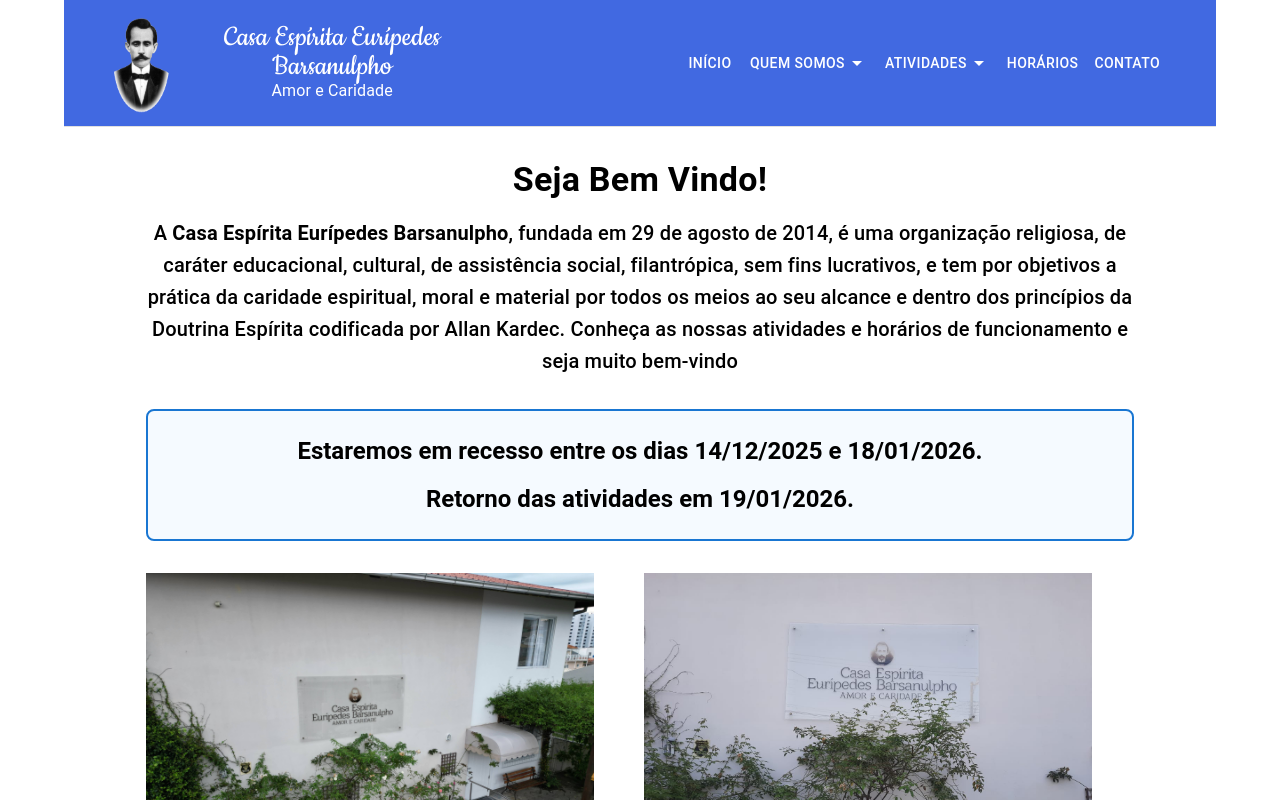
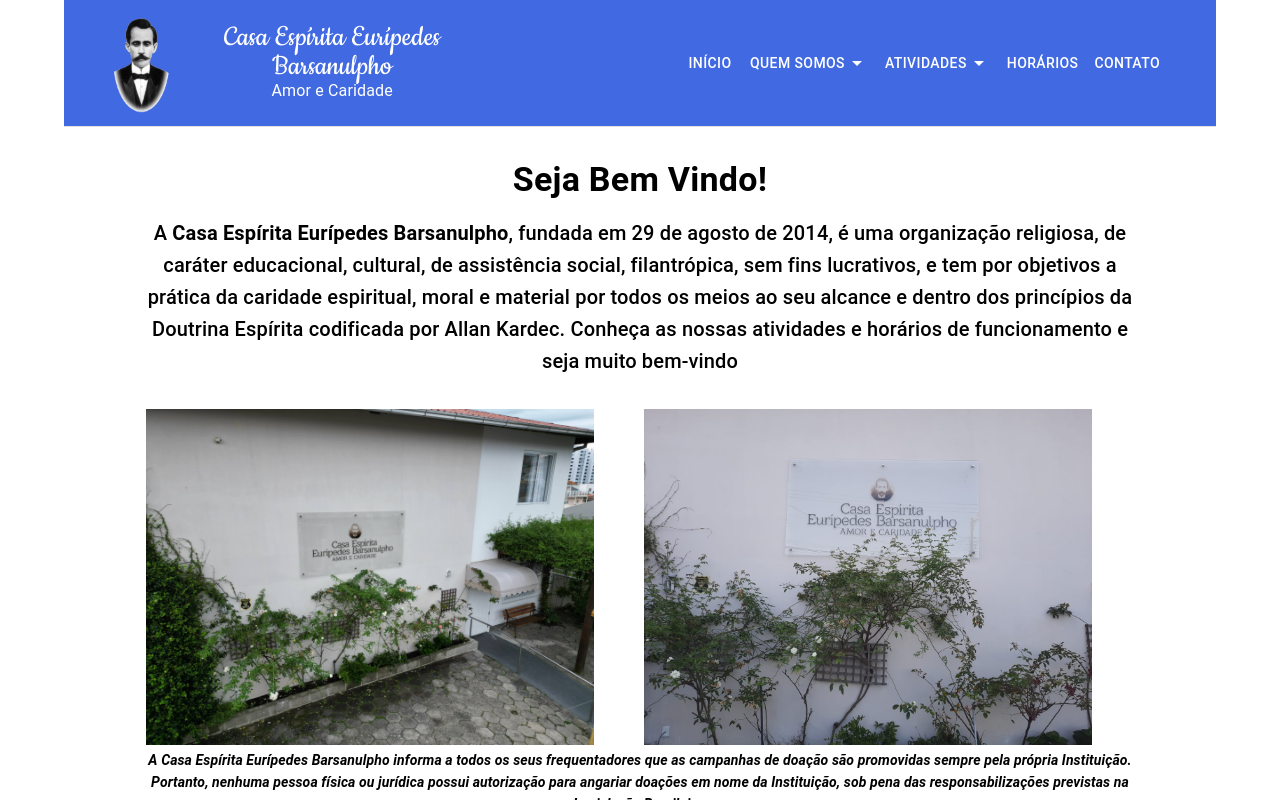
Before and after one commit to guimaraes-darlan/ceeb-site, a Next.js app: page / in a window 1280 px wide. Shown: the top 800 px of the page. Built offline with nearby package versions, Linux system fonts and the light colour scheme.

Commit message:
feat: remove message vocation

```diff
--- a/src/app/(site)/home-page.tsx
+++ b/src/app/(site)/home-page.tsx
@@ -37,24 +37,6 @@
         </Typography>
 
         <Container sx={{ height: "2rem" }} />
-
-        <Box
-          sx={{
-            border: "2px solid #1976d2",
-            borderRadius: "8px",
-            padding: "1.5rem",
-            backgroundColor: "#f5faff",
-          }}
-        >
-          <Typography align="center" variant="h5" fontWeight="bold">
-            Estaremos em recesso entre os dias 14/12/2025 e 18/01/2026.
-          </Typography>
-          <Container sx={{ height: "1rem" }} />
-          <Typography align="center" variant="h5" fontWeight="bold">
-            Retorno das atividades em 19/01/2026.
-          </Typography>
-        </Box>
-        <Container sx={{ height: "2rem" }} />
         <Grid container spacing={1}>
           <Grid item xs={12} sm={6} md={6}>
             <Image
```
Also changed, not shown: src/app/(site)/escala-exposicoes/escala.tsx (+0 -16 lines).
